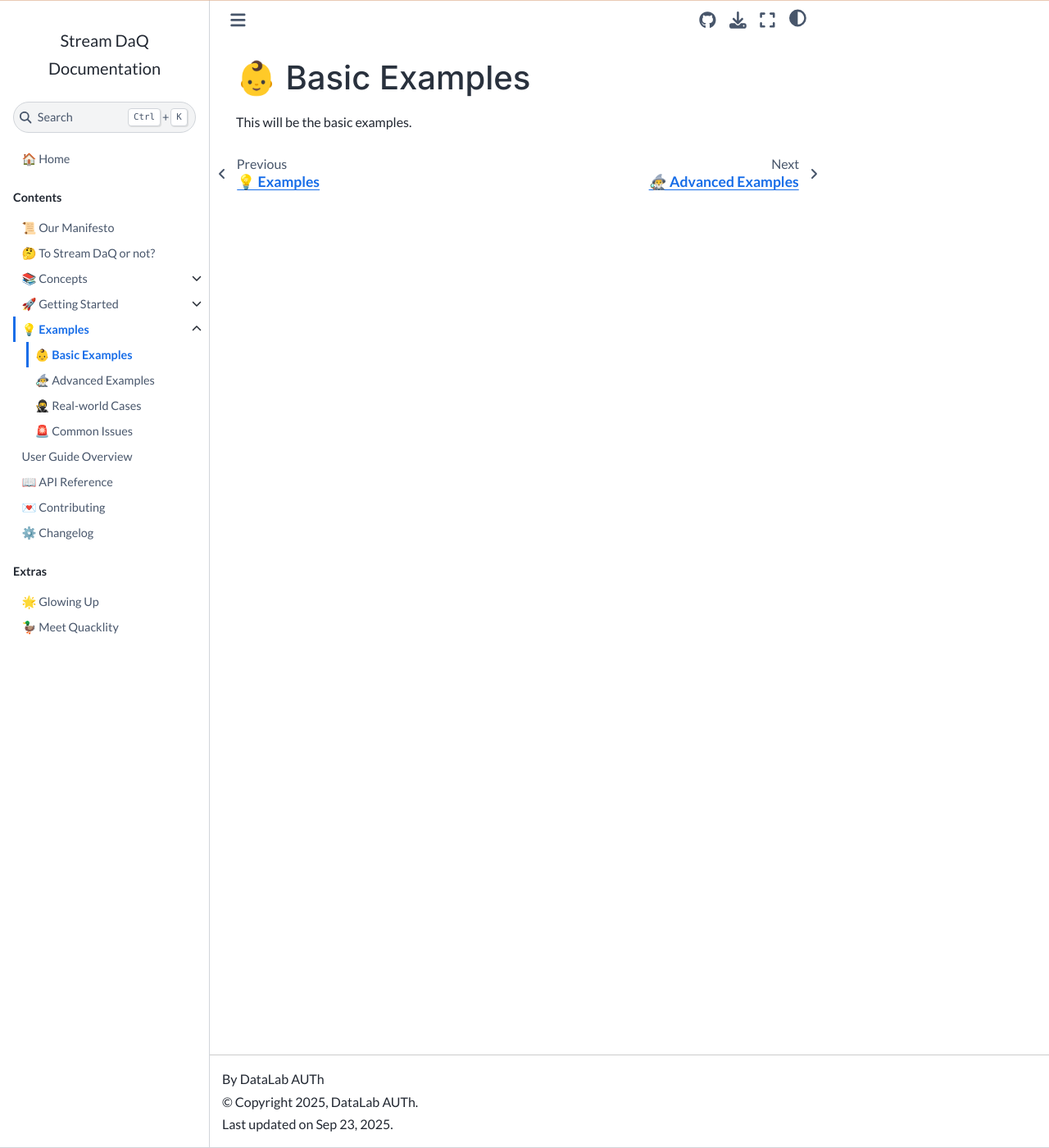
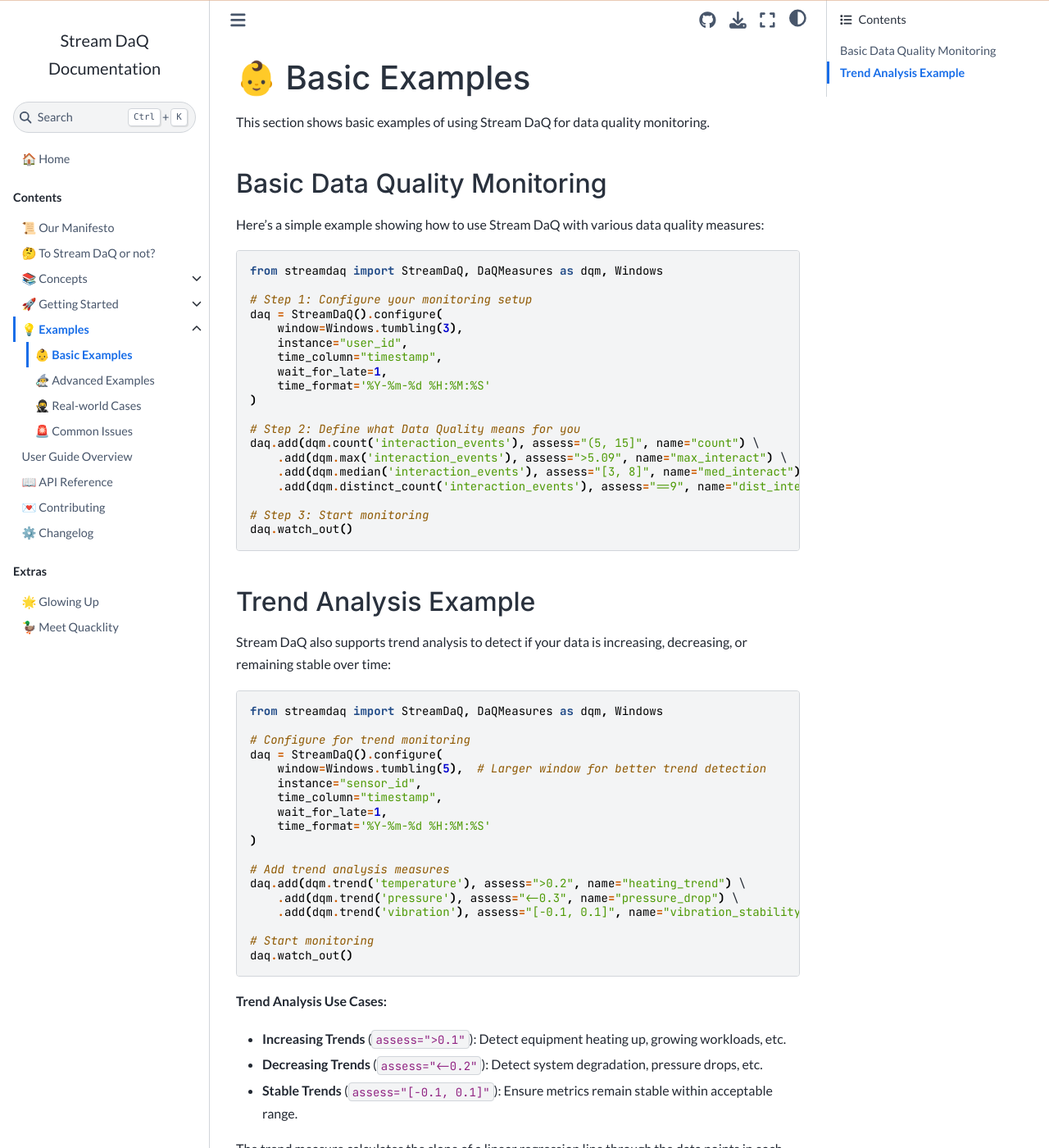
Before and after one commit to Bilpapster/stream-DaQ, a Sphinx documentation site: the page built from docs/examples/basic-examples.rst, in a window 1280 px wide and 1400 px high. Shown: the whole window at 82% size. Built offline with Sphinx 7.4.7 and the Sphinx Book theme 1.1.4, drawn with Linux system fonts in a browser that asks for light colours; some of the changed text lies outside the part shown.

Commit message:
Add trend analysis documentation and complete implementation
Co-authored-by: Bilpapster <59035668+Bilpapster@users.noreply.github.com>

```diff
--- a/docs/examples/basic-examples.rst
+++ b/docs/examples/basic-examples.rst
@@ -1,4 +1,65 @@
 👶 Basic Examples
 ===================
 
-This will be the basic examples.
+This section shows basic examples of using Stream DaQ for data quality monitoring.
+
+Basic Data Quality Monitoring
+------------------------------
+
+Here's a simple example showing how to use Stream DaQ with various data quality measures:
+
+.. code-block:: python
+
+    from streamdaq import StreamDaQ, DaQMeasures as dqm, Windows
+
+    # Step 1: Configure your monitoring setup
+    daq = StreamDaQ().configure(
+        window=Windows.tumbling(3),
+        instance="user_id",
+        time_column="timestamp",
+        wait_for_late=1,
+        time_format='%Y-%m-%d %H:%M:%S'
+    )
+
+    # Step 2: Define what Data Quality means for you
+    daq.add(dqm.count('interaction_events'), assess="(5, 15]", name="count") \
+        .add(dqm.max('interaction_events'), assess=">5.09", name="max_interact") \
+        .add(dqm.median('interaction_events'), assess="[3, 8]", name="med_interact") \
+        .add(dqm.distinct_count('interaction_events'), assess="==9", name="dist_interact")
+
+    # Step 3: Start monitoring
+    daq.watch_out()
+
+Trend Analysis Example
+----------------------
+
+Stream DaQ also supports trend analysis to detect if your data is increasing, decreasing, or remaining stable over time:
+
+.. code-block:: python
+
+    from streamdaq import StreamDaQ, DaQMeasures as dqm, Windows
+
+    # Configure for trend monitoring
+    daq = StreamDaQ().configure(
+        window=Windows.tumbling(5),  # Larger window for better trend detection
+        instance="sensor_id",
+        time_column="timestamp",
+        wait_for_late=1,
+        time_format='%Y-%m-%d %H:%M:%S'
+    )
+
+    # Add trend analysis measures
+    daq.add(dqm.trend('temperature'), assess=">0.2", name="heating_trend") \
+        .add(dqm.trend('pressure'), assess="<-0.3", name="pressure_drop") \
+        .add(dqm.trend('vibration'), assess="[-0.1, 0.1]", name="vibration_stability")
+
+    # Start monitoring
+    daq.watch_out()
+
+**Trend Analysis Use Cases:**
+
+- **Increasing Trends** (``assess=">0.1"``): Detect equipment heating up, growing workloads, etc.
+- **Decreasing Trends** (``assess="<-0.2"``): Detect system degradation, pressure drops, etc.
+- **Stable Trends** (``assess="[-0.1, 0.1]"``): Ensure metrics remain stable within acceptable range.
+
+The trend measure calculates the slope of a linear regression line through the data points in each window. Positive slopes indicate increasing trends, negative slopes indicate decreasing trends, and slopes near zero indicate stable behavior.
```
